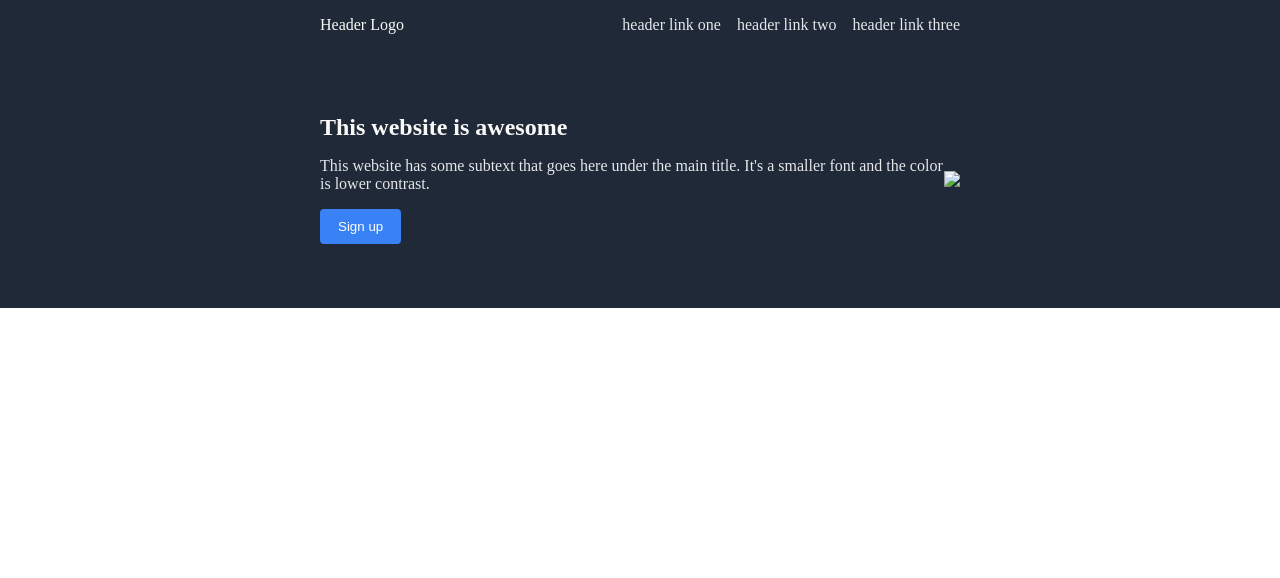
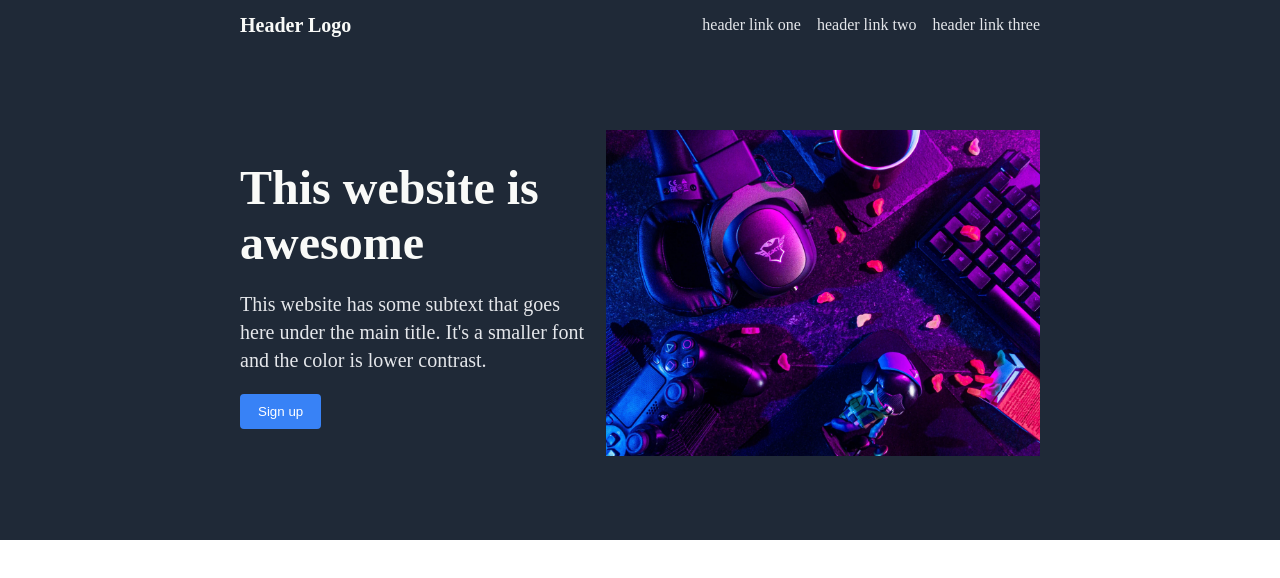
Before and after one commit to kthomasstone/odin-landing-page, a plain HTML site: page index.html in a window 1280 px wide. Drawn offline with Linux system fonts and the light colour scheme.

Commit message:
Add hero stock image and create hero section flex flow

```diff
--- a/index.html
+++ b/index.html
@@ -27,7 +27,9 @@
                     <p>This website has some subtext that goes here under the main title. It's a smaller font and the color is lower contrast.</p>
                     <button>Sign up</button>
                 </div>
-                <img src="#">
+                <div class="img-container">
+                    <img class="hero-image" src="images/video-games-stock.jpg">
+                </div>
             </div>
         </section>
 
--- a/style.css
+++ b/style.css
@@ -4,6 +4,7 @@ body {
 
 h1 {
     margin: 0px;
+    font-size: 3rem;
 }
 
 header {
@@ -13,15 +14,23 @@ header {
     justify-content: center;
 }
 
+p {
+    font-size: 1.25rem;
+    line-height: 1.4;
+}
+
 .container {
-    flex-basis: 640px;
+    flex-basis: 800px;
     display: flex;
     align-items: center;
+    flex-wrap: wrap;
+    gap: 16px;
 }
 
 .logo {
     color: #f9faf8;
     margin: 0;
+    font-weight: 700;
 }
 
 header ul {
@@ -37,7 +46,7 @@ header a {
 
 .hero {
     background-color:#1f2937;;
-    padding: 64px 0px;
+    padding: 64px 16px;
     display: flex;
     justify-content: center;
     align-items: center;
@@ -51,6 +60,22 @@ header a {
     color: #e5e7eb;
 }
 
+.left-hero-content {
+    flex-basis: 350px;
+    margin: 16px 0px;
+}
+
+.img-container {
+    margin: 16px 0px;
+    flex: 1;
+    flex-basis: 350px;
+}
+
+.hero-image {
+    width: 100%;
+    height: auto;
+}
+
 button {
     background-color: #3882f6;
     color: white;
```
Also changed, not shown: images/video-games-stock.jpg (added).
